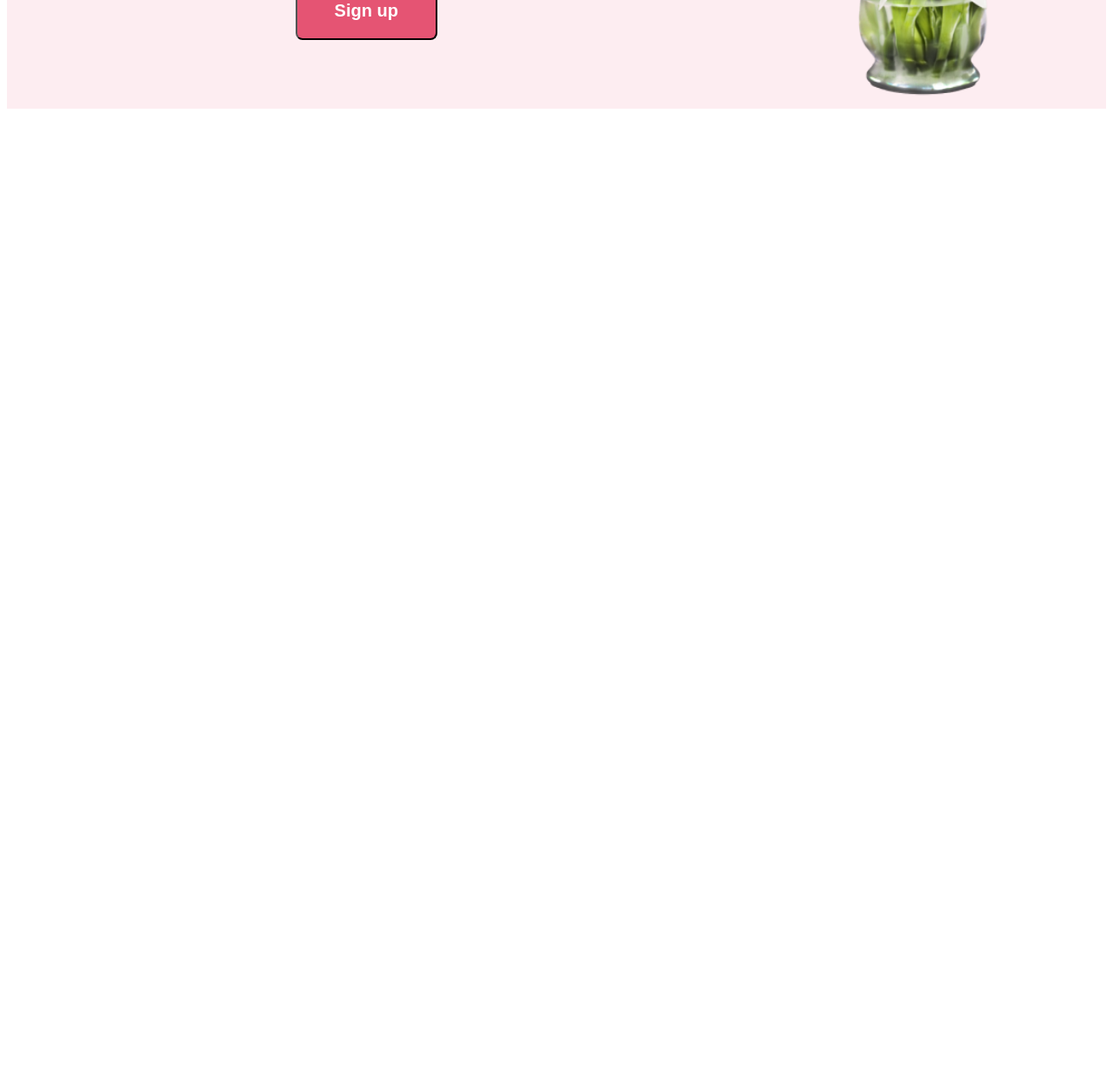
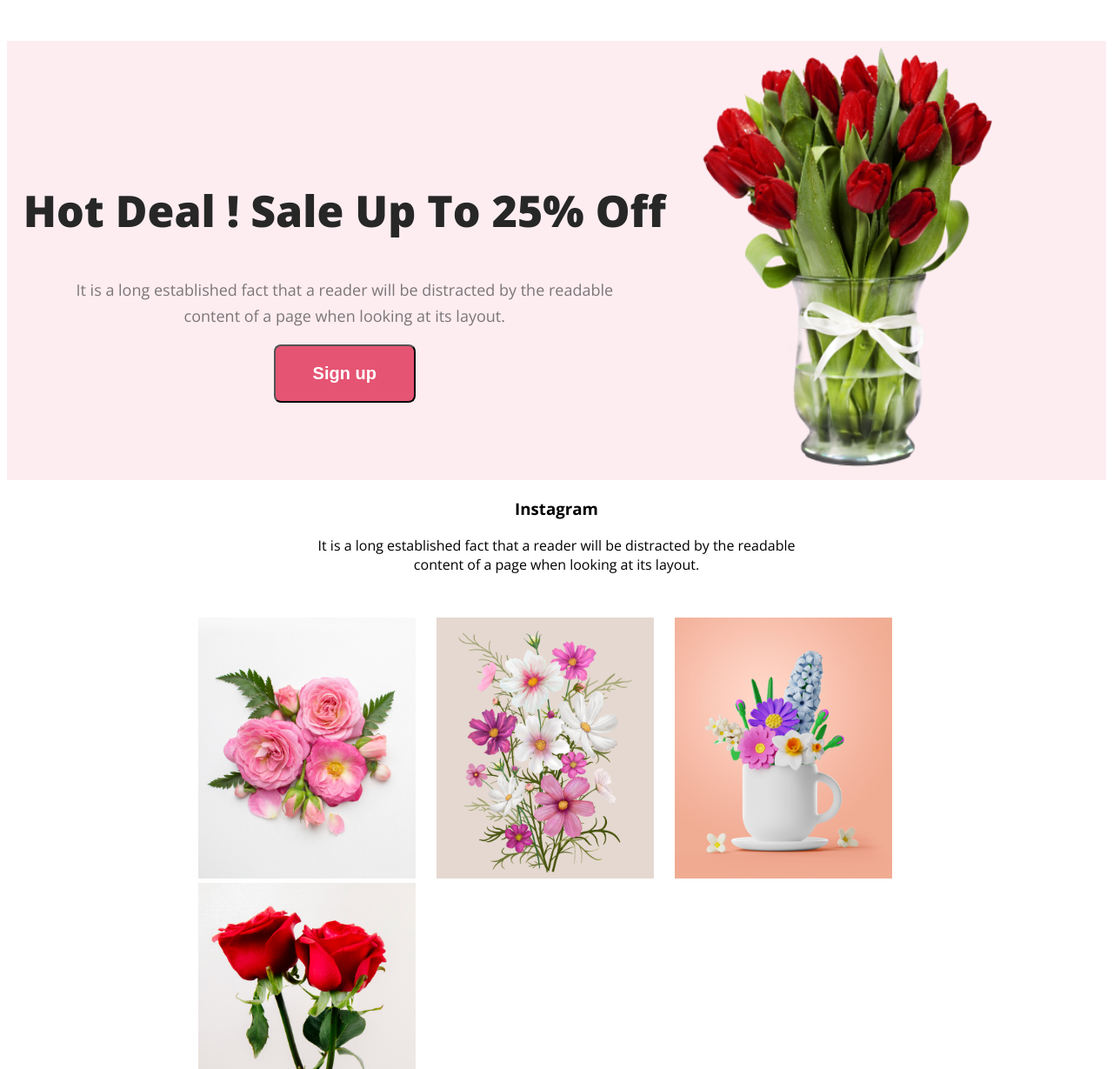
Before and after one commit to FokhrulAbedin/flower-shop, a plain HTML site: page index.html in a window 1280 px wide. Shown: the part 1571-2800 px from the top of the page at 87% size. Before the commit the page ends 1704 px from the top, so only its background shows below. Drawn offline with nearby package versions, Linux system fonts and the light colour scheme.

Commit message:
social section added

```diff
--- a/index.html
+++ b/index.html
@@ -66,10 +66,24 @@
 </div>
 
 <div>
-<img class="header-img" src="Images/pngwing 8.png" alt="">
+<img class="header-img hot-deal-pic" src="Images/pngwing 8.png" alt="">
 </div>
 </div>
 </section>
+
+<section >
+<div class="social">
+  <h3>Instagram</h3>
+  <p>It is a long established fact that a reader will be distracted by the readable <br> content of a page when looking at its layout.</p>
+</div>
+<div class="social-section" >
+  <img class="social-pic"  src="Images/Flower 01.png" alt="">
+  <img class="social-pic" src="Images/Rectangle 4.png" alt="">
+  <img class="social-pic" src="Images/Rectangle 5.png" alt="">
+  <img class="social-pic" src="Images/Rectangle 6.png" alt="">
+</div>
+</section>
+
 </main>
 <footer>
 
--- a/styles.css
+++ b/styles.css
@@ -59,6 +59,7 @@ font-family: 'Open Sans', sans-serif;
 
 .flowershow{
     margin-left: 170px;
+    justify-content: space-around;
 
 }
 
@@ -77,7 +78,7 @@ font-family: 'Open Sans', sans-serif;
     height:400px;
     border-radius: 300px 300px 0px 0px;
     display: inline-block;
-    margin: 0 auto;
+    margin-left: 50px;
 
 }
 .flowshowcase3{
@@ -86,7 +87,8 @@ font-family: 'Open Sans', sans-serif;
     height:400px;
     border-radius: 300px 300px 0px 0px;
     display: inline-block;
-    margin: 0 auto;
+    margin-left: 50px;
+
 
 }
 
@@ -102,4 +104,23 @@ font-family: 'Open Sans', sans-serif;
 .hot-deal{
     text-align: center;
     margin-top: 50px;
+    margin-bottom: 20px ;
+    align-items: center;
 }
+.hot-deal-pic{
+    margin-right: 100px;
+    align-items: center;
+}
+.social {
+    text-align: center;
+}
+.social-pic{
+    display: inline-flex;
+    margin-left: 20px;
+    width: 250px;
+    height: 300px;
+}
+.social-section{
+    margin-top: 50px;
+    margin-left: 200px;
+}
```
